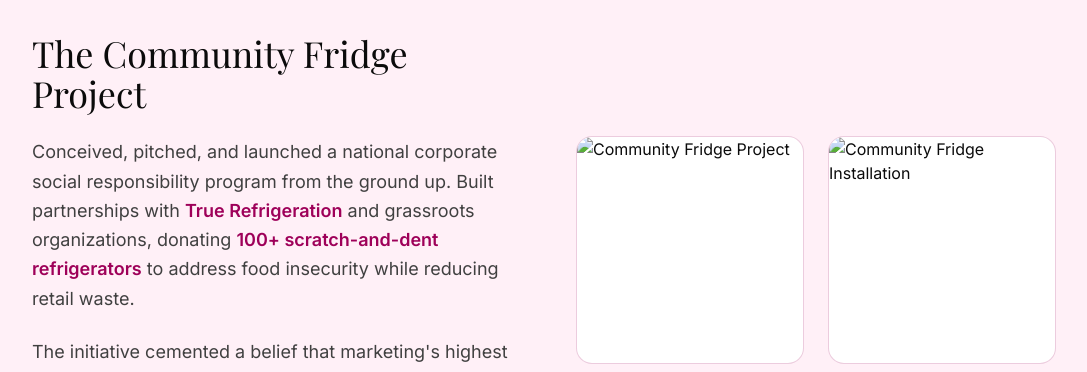
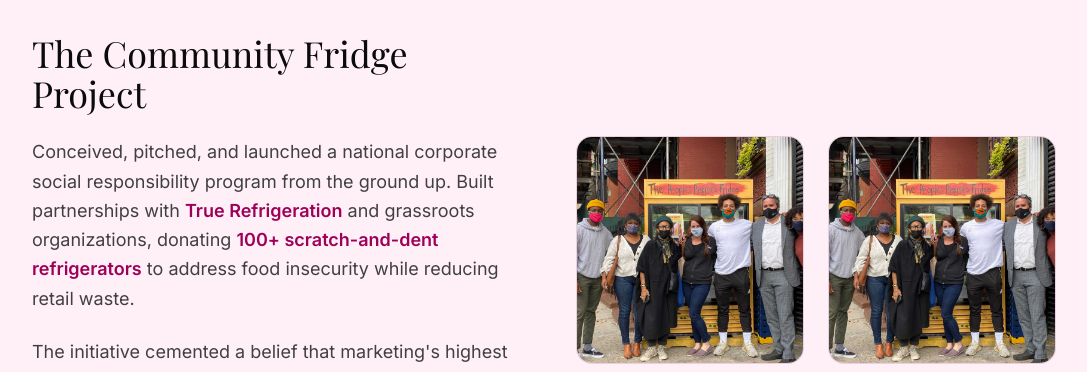
Before and after one commit to marlavharris/zine-portfolio, a plain HTML site: page index.html in a window 1280 px wide. Shown: the part 3480-3852 px from the top of the page, without its empty margins (96-1183 px from the left). Drawn offline with nearby package versions, Linux system fonts and the light colour scheme; a web font is replaced by a local one.

Commit message:
Update index.html

```diff
--- a/index.html
+++ b/index.html
@@ -411,10 +411,10 @@ tailwind.config = {
       </div>
       <div class="grid grid-cols-2 gap-6">
         <div class="aspect-square bg-white rounded-2xl border border-accent/20 overflow-hidden image-hover">
-          <img src="community-fridge/fridge-1.jpg" alt="Community Fridge Project" class="w-full h-full object-cover">
+          <img src="Image_from_iOS_6.jpg" alt="Community Fridge Project" class="w-full h-full object-cover">
         </div>
         <div class="aspect-square bg-white rounded-2xl border border-accent/20 overflow-hidden image-hover">
-          <img src="community-fridge/fridge-2.jpg" alt="Community Fridge Installation" class="w-full h-full object-cover">
+          <img src="Image_from_iOS_6.jpg" alt="Community Fridge Installation" class="w-full h-full object-cover">
         </div>
         <div class="aspect-square bg-white rounded-2xl border border-accent/20 overflow-hidden image-hover">
           <img src="community-fridge/ny-times-coverage.jpg" alt="NY Times Coverage" class="w-full h-full object-cover">
```
